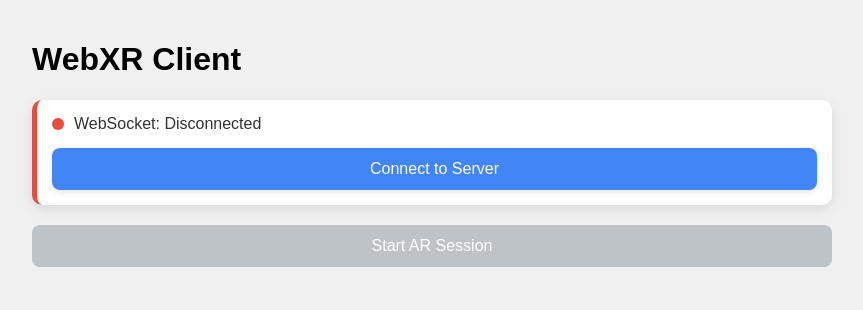
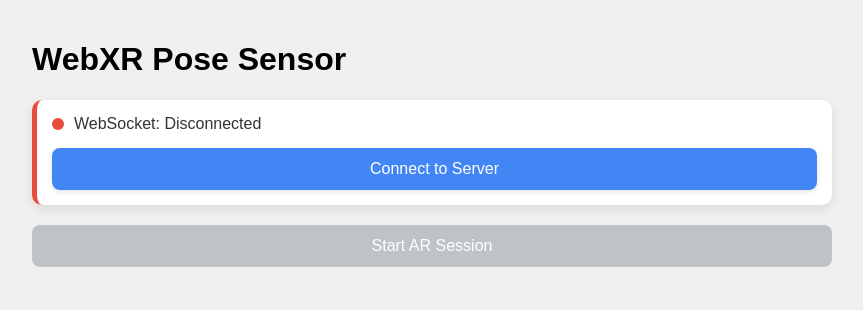
Before and after one commit to sudhirpratapyadav/webxr_api_server, a plain HTML site: page static/index.html in a window 1280 px wide. Shown: the whole page, without its empty margins (208-1071 px from the left). Drawn offline with Linux system fonts and the light colour scheme.

Commit message:
documentaion updated

```diff
--- a/static/index.html
+++ b/static/index.html
@@ -111,7 +111,7 @@
 </head>
 <body>
     <div class="container">
-        <h1>WebXR Client</h1>
+        <h1>WebXR Pose Sensor</h1>
 
         <div class="connection-card" id="connection-card">
             <div class="status-container">
```
Also changed, not shown: docs/pose_sensor.jpg (added), docs/pose_viewer.gif (added), 6 other files.
